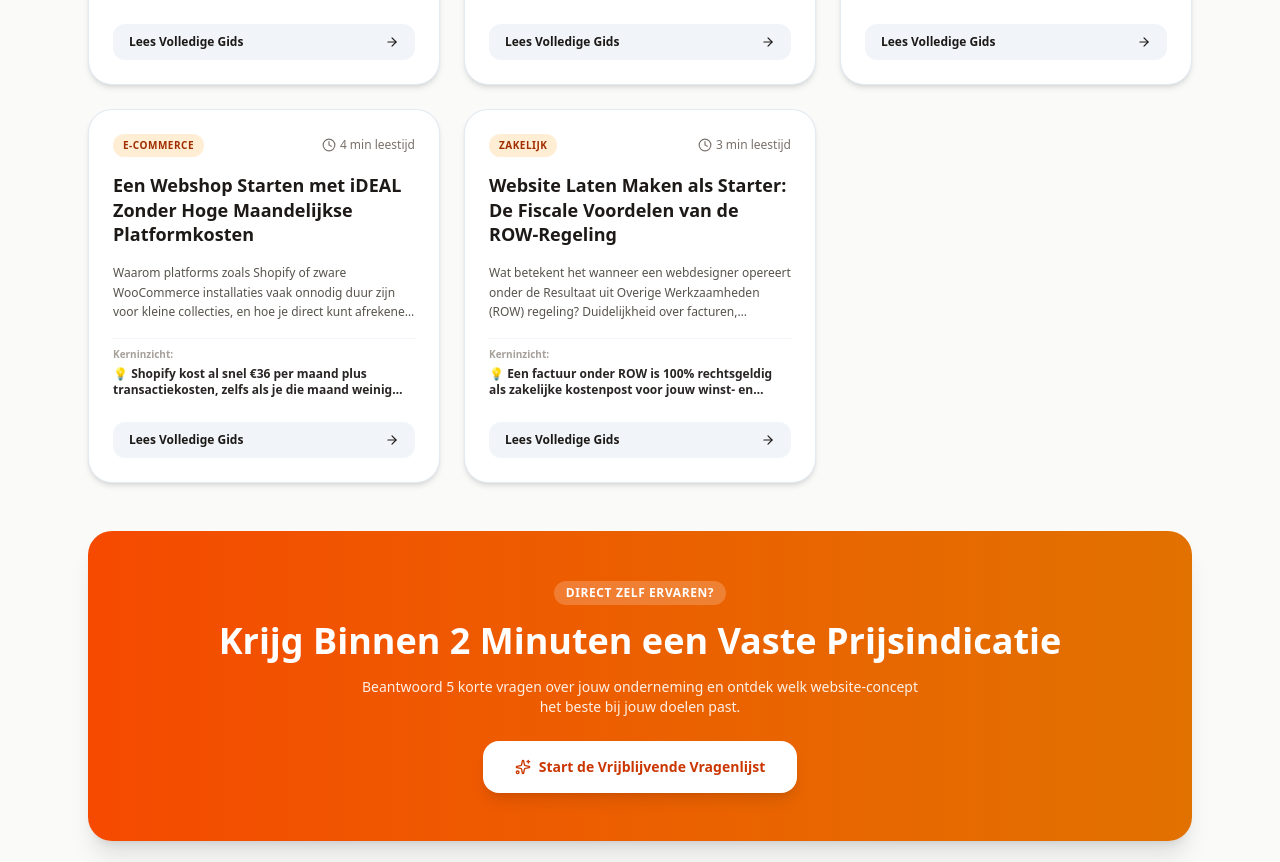
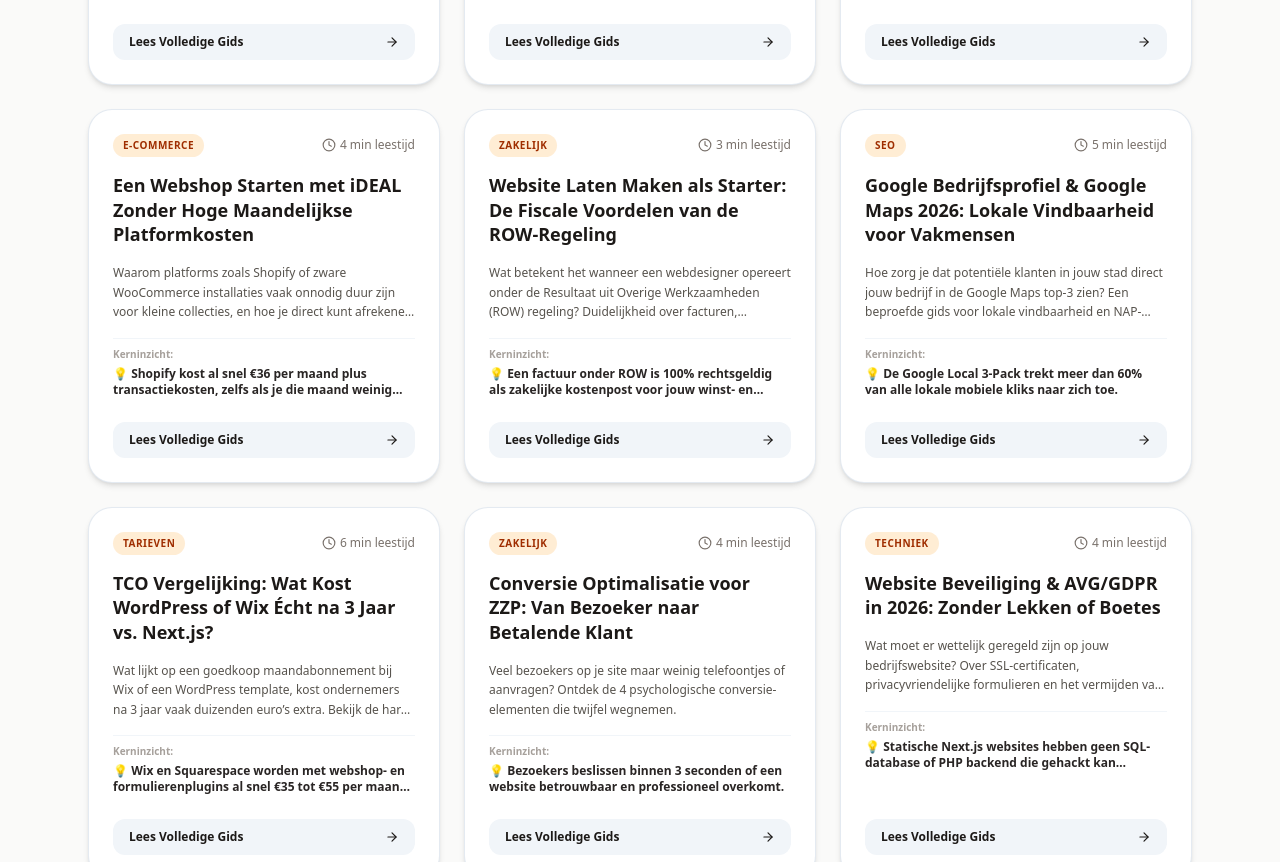
Before and after one commit to samenonline-web/samenonline-web.github.io, a Next.js app: page /kennisbank in a window 1280 px wide. Shown: the part 680-1542 px from the top of the page. Built offline with nearby package versions, Linux system fonts and the light colour scheme.

Commit message:
feat(seo): expand Kennisbank to 10 in-depth articles across SEO, TCO, conversion and security

```diff
--- a/src/data/articles.ts
+++ b/src/data/articles.ts
@@ -106,4 +106,99 @@ export const ARTICLES_DATA: ArticleItem[] = [
       'Als ondernemer kun je het factuurbedrag gewoon volledig opvoeren als zakelijke bedrijfskosten in jouw jaarrekening om je belastbare winst te verlagen.',
     ],
   },
+  {
+    slug: 'google-bedrijfsprofiel-en-maps-optimalisatie',
+    title: 'Google Bedrijfsprofiel & Google Maps 2026: Lokale Vindbaarheid voor Vakmensen',
+    excerpt: 'Hoe zorg je dat potentiële klanten in jouw stad direct jouw bedrijf in de Google Maps top-3 zien? Een beproefde gids voor lokale vindbaarheid en NAP-consistentie.',
+    category: 'SEO',
+    readTime: '5 min leestijd',
+    publishedAt: '2026-03-20',
+    author: 'Kenan van Samen Online',
+    keyTakeaways: [
+      'De Google Local 3-Pack trekt meer dan 60% van alle lokale mobiele kliks naar zich toe.',
+      'NAP-consistentie (Naam, Adres, Telefoonnummer) tussen je website en Google Bedrijfsprofiel is cruciaal.',
+      'Gestructureerde Schema.org LocalBusiness data helpt Google je werkgebied en coördinaten direct te verifiëren.',
+    ],
+    content: [
+      'Wanneer een inwoner van jouw stad zoekt op "loodgieter spoed" of "kapper in de buurt", toont Google vrijwel altijd als eerste het Google Maps blok met drie geselecteerde bedrijven.',
+      'Om hierin te verschijnen moet je Google Bedrijfsprofiel naadloos aansluiten op jouw website. Dit betekent identieke schrijfwijze van bedrijfsnaam, adres en telefoonnummer (NAP).',
+      'Op jouw website voegen we JSON-LD gestructureerde data toe met jouw exacte lengte- en breedtegraad, postcodebereik en openingstijden, waardoor Google jouw bedrijf als officiële lokale autoriteit herkent.',
+    ],
+  },
+  {
+    slug: 'tco-vergelijking-wordpress-wix-vs-nextjs',
+    title: 'TCO Vergelijking: Wat Kost WordPress of Wix Écht na 3 Jaar vs. Next.js?',
+    excerpt: 'Wat lijkt op een goedkoop maandabonnement bij Wix of een WordPress template, kost ondernemers na 3 jaar vaak duizenden euro’s extra. Bekijk de harde cijfers.',
+    category: 'Tarieven',
+    readTime: '6 min leestijd',
+    publishedAt: '2026-03-10',
+    author: 'Kenan van Samen Online',
+    keyTakeaways: [
+      'Wix en Squarespace worden met webshop- en formulierenplugins al snel €35 tot €55 per maand (€1.800+ over 3 jaar) zonder dat je de broncode bezit.',
+      'WordPress bureaus rekenen gemiddeld €1.500 setup + €65/mnd onderhoudscontract = €3.840 over 3 jaar.',
+      'Next.js bij Samen Online is eenmalig €195 tot €495 met gratis hosting op wereldwijde CDN’s (Vercel/GitHub) = meer dan €3.200 besparing.',
+    ],
+    content: [
+      'Veel ondernemers staren zich blind op de initiële instapkosten van een websitebouwer. "Gratis starten" of "slechts €15 per maand" klinkt aantrekkelijk, totdat je na een jaar de balans opmaakt.',
+      'Zodra je bij platformen zoals Wix je eigen domeinnaam, zakelijke mailbox en online betalingen koppelt, schieten de maandbedragen omhoog. Stop je met betalen? Dan is je website direct weg en ben je al je Google rankings kwijt.',
+      'Met een statische Next.js website bezit je 100% van jouw broncode. Je betaalt eenmalig voor het ontwerp en kunt de site kosteloos hosten op moderne, razendsnelle cloudplatformen.',
+    ],
+  },
+  {
+    slug: 'conversie-optimalisatie-voor-dienstverleners',
+    title: 'Conversie Optimalisatie voor ZZP: Van Bezoeker naar Betalende Klant',
+    excerpt: 'Veel bezoekers op je site maar weinig telefoontjes of aanvragen? Ontdek de 4 psychologische conversie-elementen die twijfel wegnemen.',
+    category: 'Zakelijk',
+    readTime: '4 min leestijd',
+    publishedAt: '2026-03-01',
+    author: 'Kenan van Samen Online',
+    keyTakeaways: [
+      'Bezoekers beslissen binnen 3 seconden of een website betrouwbaar en professioneel overkomt.',
+      'Heldere all-in richtprijzen nemen de grootste drempel voor contact direct weg.',
+      'Een directe mobiele actiebalk verhoogt offerte-aanvragen met gemiddeld 38%.',
+    ],
+    content: [
+      'De grootste fout die veel ondernemers maken is hun website zien als een digitaal visitekaartje in plaats van een actieve klantengenerator.',
+      'Wanneer een bezoeker geen prijzen kan vinden, moet wachten op trage pagina\'s of verstrikt raakt in een formulier van 12 velden, klikt men weg naar de concurrent.',
+      'Door heldere all-in pakkettarieven te tonen, geverifieerde klantervaringen te delen en een eenvoudige 1-klik aanvraagknop te bieden, stijgt het percentage converterende bezoekers aanzienlijk.',
+    ],
+  },
+  {
+    slug: 'website-beveiliging-avg-gdpr-voor-ondernemers',
+    title: 'Website Beveiliging & AVG/GDPR in 2026: Zonder Lekken of Boetes',
+    excerpt: 'Wat moet er wettelijk geregeld zijn op jouw bedrijfswebsite? Over SSL-certificaten, privacyvriendelijke formulieren en het vermijden van privacyschendingen.',
+    category: 'Techniek',
+    readTime: '4 min leestijd',
+    publishedAt: '2026-02-18',
+    author: 'Kenan van Samen Online',
+    keyTakeaways: [
+      'Statische Next.js websites hebben geen SQL-database of PHP backend die gehackt kan worden.',
+      'AVG/GDPR eist dat contactformulieren versleuteld worden verzonden via een beveiligde HTTPS/SSL verbinding.',
+      'Geen onnodige trackingcookies van derden betekent geen irritante, conversie-dodende cookiebanners.',
+    ],
+    content: [
+      'Privacy en beveiliging zijn tegenwoordig geen optionele extra\'s meer. Consumenten zijn waakzaam en de Autoriteit Persoonsgegevens handhaaft streng op de AVG.',
+      'Traditionele CMS-systemen zoals WordPress zijn verantwoordelijk voor meer dan 90% van alle gehackte websites wereldwijd, voornamelijk door verouderde plugins.',
+      'Een statische Next.js website heeft dit probleem fundamenteel opgelost: er is geen actieve server of kwetsbare database waar hackers malware in kunnen injecteren.',
+    ],
+  },
+  {
+    slug: 'kleurpsychologie-en-typografie-voor-websites',
+    title: 'Kleurpsychologie & Typografie: Welke Stijl Verhoogt Jouw Offerte-Aanvragen?',
+    excerpt: 'Waarom oranje vertrouwen wekt in Nederland, blauw autoriteit uitstraalt en strakke typografie jouw uurtarief rechtvaardigt.',
+    category: 'Zakelijk',
+    readTime: '5 min leestijd',
+    publishedAt: '2026-01-25',
+    author: 'Kenan van Samen Online',
+    keyTakeaways: [
+      'Kleurkeuze beïnvloedt tot 85% van de eerste aankoop- en vertrouwensbeslissingen van een bezoeker.',
+      'Grote, goed leesbare typografie met voldoende regelafstand verlaagt het bouncepercentage op smartphones.',
+      'Consistent kleurgebruik tussen call-to-action knoppen en huisstijl verhoogt de herkenbaarheid.',
+    ],
+    content: [
+      'Het menselijk brein verwerkt beelden en kleuren 60.000 keer sneller dan tekst. De visuele uitstraling van jouw website communiceert direct jouw kwaliteitsniveau voordat iemand een woord heeft gelezen.',
+      'In de zakelijke dienstverlening wekt diep koninklijk blauw stabiliteit en betrouwbaarheid op. In de ambachtelijke sector, bouw en horeca zorgt energiek oranje voor actie en toegankelijkheid.',
+      'Bij Samen Online testen we ontwerpen op contrastratio’s conform de officiële WCAG 2.1 richtlijnen, zodat jouw website niet alleen mooi is, maar ook optimaal converteert.',
+    ],
+  },
 ];
```
Also changed, not shown: 1 other file (tests, documents, lock files or other folders).
